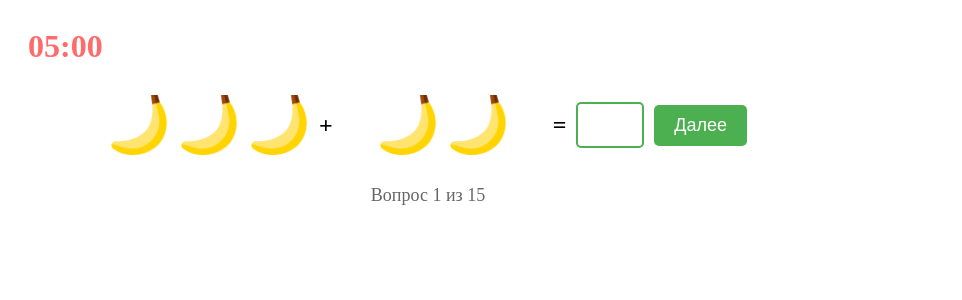
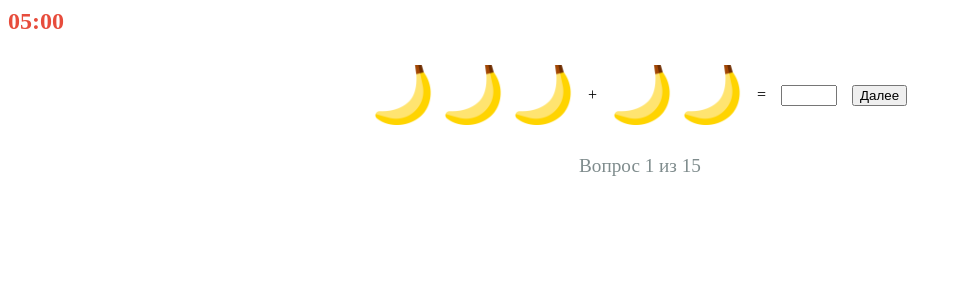
Before and after one commit to Rina2003123/webapp, a Flask app: page /math3-5 in a window 1280 px wide. Shown: the top 300 px of the page, without its empty margins (0-962 px from the left). Run offline with Flask 3, Linux system fonts and the light colour scheme.

Commit message:
обновлен style

```diff
--- a/static/style.css
+++ b/static/style.css
@@ -1,13 +1,25 @@
-/* Существующие стили остаются */
-.math-container {
-    max-width: 800px;
-    padding: 20px;
+.game-header {
+    display: flex;
+    justify-content: space-between;
+    align-items: center;
+    margin-bottom: 20px;
+    padding: 15px;
+    background-color: #f5f5f5;
+    border-radius: 10px;
 }
 
 .timer {
-    font-size: 2em;
-    color: #ff6b6b;
-    margin-bottom: 20px;
+    font-size: 1.5em;
+    color: #e74c3c;
+    font-weight: bold;
+}
+
+.score {
+    font-size: 1.3em;
+    color: #2ecc71;
+}
+
+#score {
     font-weight: bold;
 }
 
@@ -15,89 +27,87 @@
     display: flex;
     align-items: center;
     justify-content: center;
-    flex-wrap: wrap;
-    gap: 10px;
+    gap: 15px;
     margin: 30px 0;
 }
 
 .fruits {
     display: flex;
-    flex-wrap: wrap;
-    justify-content: center;
     gap: 10px;
-    width: 200px;
 }
 
-.fruit-img {
+.fruits img {
     width: 60px;
     height: 60px;
     object-fit: contain;
 }
 
-.math-operator {
-    font-size: 24px;
+.operator {
+    font-size: 2em;
     font-weight: bold;
 }
 
-.answer-input {
+#answer-input {
     width: 60px;
     height: 40px;
-    font-size: 20px;
+    font-size: 1.2em;
     text-align: center;
-    border: 2px solid #4CAF50;
+    border: 2px solid #3498db;
     border-radius: 5px;
 }
 
-.next-btn {
+#submit-btn {
     padding: 10px 20px;
-    background-color: #4CAF50;
+    background-color: #3498db;
     color: white;
     border: none;
     border-radius: 5px;
-    font-size: 18px;
+    font-size: 1.1em;
     cursor: pointer;
     transition: background-color 0.3s;
 }
 
-.next-btn:hover {
-    background-color: #45a049;
+#submit-btn:hover {
+    background-color: #2980b9;
 }
 
 .progress {
+    text-align: center;
+    font-size: 1.2em;
+    color: #7f8c8d;
     margin-top: 20px;
-    font-size: 18px;
-    color: #666;
-    text-align: center;
 }
 
-/* Стили для страницы результата */
 .result-container {
     text-align: center;
-    margin-top: 50px;
+    max-width: 500px;
+    margin: 50px auto;
+    padding: 30px;
+    background-color: #f9f9f9;
+    border-radius: 15px;
 }
 
-.result-title {
-    color: #4CAF50;
-    font-size: 2.5em;
-    margin-bottom: 20px;
+.final-score {
+    font-size: 1.5em;
+    margin: 25px 0;
 }
 
-.result-score {
-    font-size: 1.8em;
-    margin-bottom: 30px;
+.final-score span {
+    color: #e74c3c;
+    font-weight: bold;
 }
 
 .restart-btn {
     display: inline-block;
     padding: 12px 25px;
-    background-color: #ff6b6b;
+    background-color: #2ecc71;
     color: white;
     text-decoration: none;
     border-radius: 5px;
-    font-size: 1.2em;
+    font-size: 1.1em;
     transition: background-color 0.3s;
 }
 
 .restart-btn:hover {
-    background-color: #ff5252;
+    background-color: #27ae60;
 }
```
